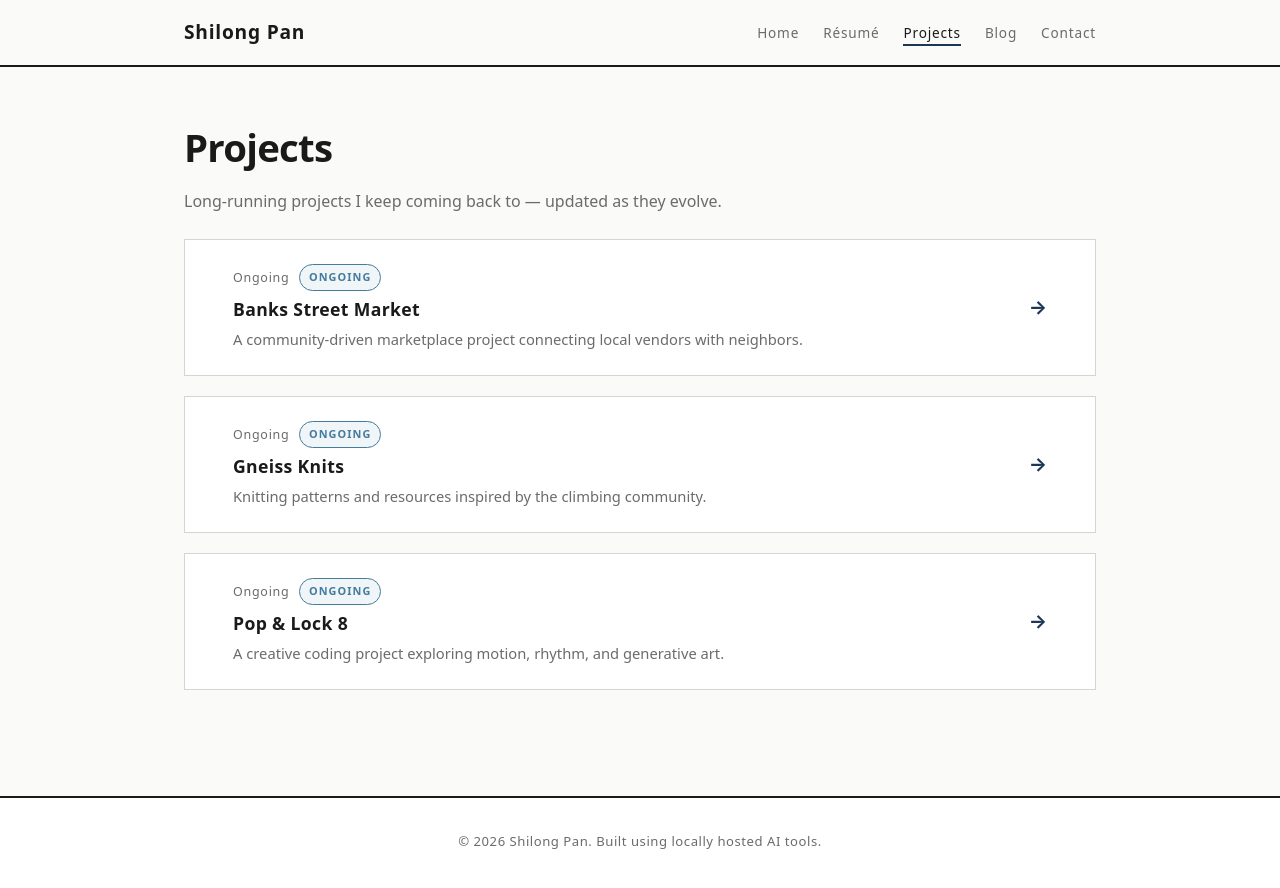
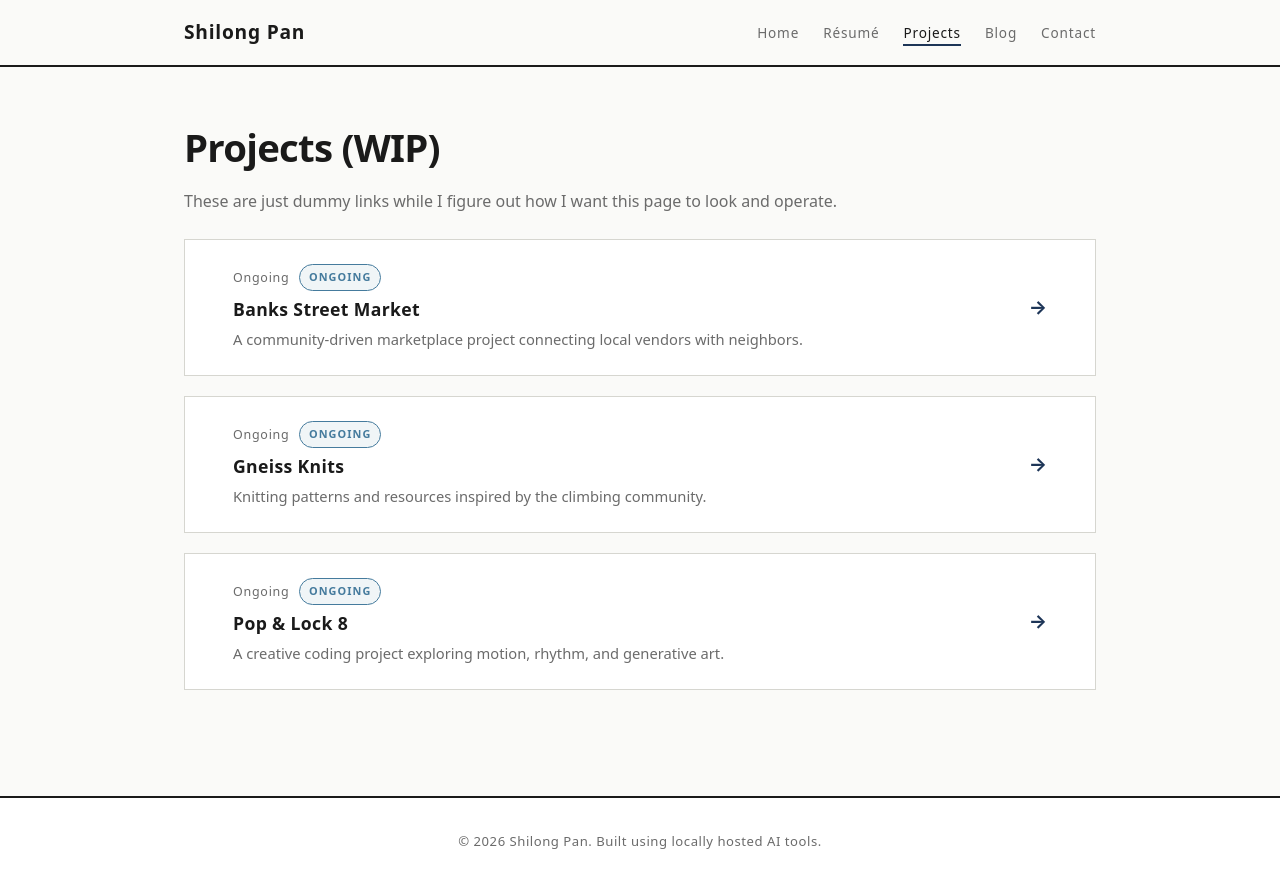
Before and after one commit to ShilongPan/ShilongPan.github.io, a Jekyll site: the page projects.html, which Jekyll copies as it is, in a window 1280 px wide. Shown: the top 888 px of the page. Built offline with Jekyll 4.4.1, drawn with Linux system fonts in a browser that asks for light colours.

Commit message:
slfkjshdflksfhsljf

```diff
--- a/_layouts/post-rich.html
+++ b/_layouts/post-rich.html
@@ -5,7 +5,7 @@ layout: default
   Rich post layout — data-driven ordered blocks.
 
   PREFERRED: define an ordered `blocks:` list in front matter. Each block is one of:
-    - { type: text }                                # renders the next body chunk (split on <!-- next -->)
+    - { type: text }                                # renders the next body chunk (split on <!- next ->)
     - { type: image, src: /img.jpg, caption: "..." }# single inline image
     - { type: gallery, items: [ {src, caption}, ... ] }  # N-image gallery
 
--- a/projects.html
+++ b/projects.html
@@ -22,8 +22,8 @@
 </nav>
 
 <main>
-  <h1>Projects</h1>
-  <p class="page-intro">Long-running projects I keep coming back to — updated as they evolve.</p>
+  <h1>Projects (WIP)</h1>
+  <p class="page-intro">These are just dummy links while I figure out how I want this page to look and operate.</p>
 
   <div class="post-list">
     <a href="https://github.com/ShilongPan/banks-street-market" class="post-card" target="_blank" rel="noopener noreferrer">
--- a/resume.html
+++ b/resume.html
@@ -94,7 +94,7 @@
         <div class="timeline-divider"></div>
         <!-- Graduate Research Assistant -->
         <div class="timeline-item" data-skills="teaching,project-management,communication,presentation,public-speaking,technical-writing,scientific-communication,problem-solving,critical-thinking,time-management,prioritization,data-analysis,research,experimental-design,matlab,zotero,office-suite,fluorescence-microscopy,lab-techniques,vector-graphics,3d-printing">
-          <span class="year">2022 — 2026</span>
+          <span class="year">2022 — 2025</span>
           <h3>Graduate Research Assistant</h3>
           <p class="org">Li Single Molecule Mechanobiology Lab, UBCO<br><a href="https://lilab.ok.ubc.ca/">View Site</a></p>
           <p>[Placeholder description]</p>
```
